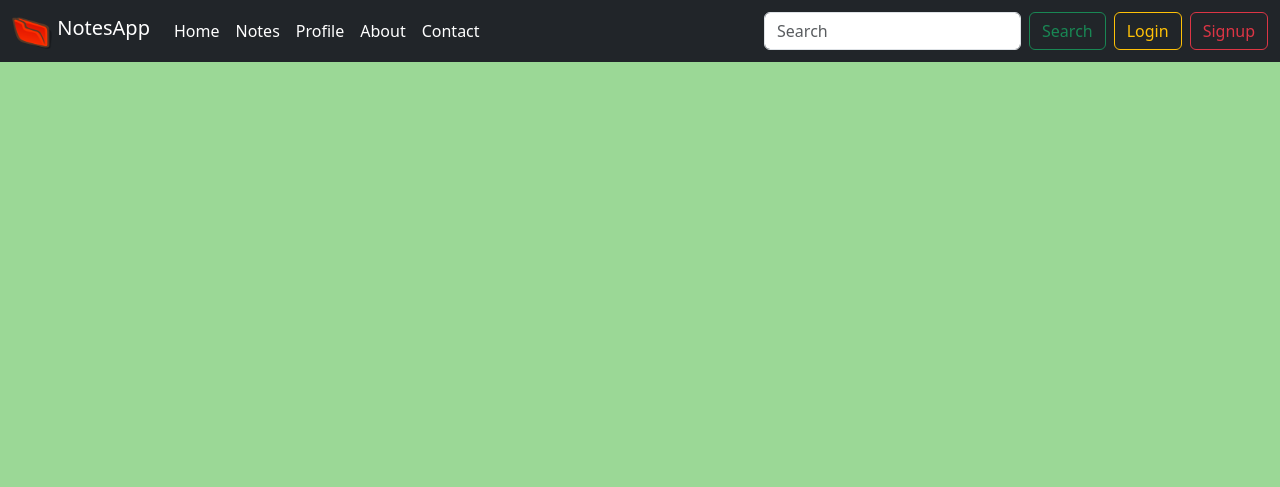
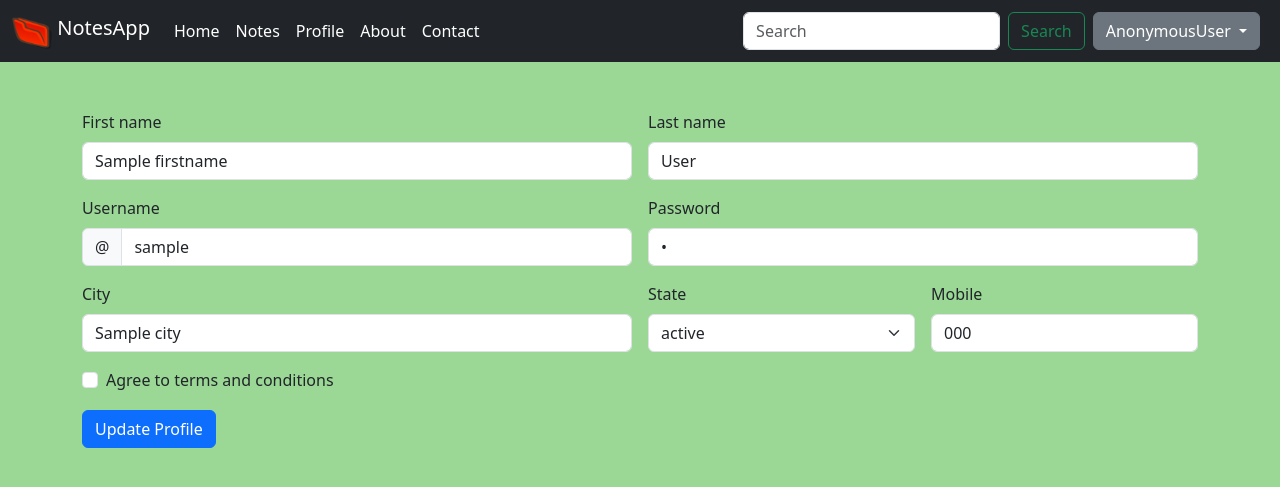
Before and after one commit to SanketTOPS/10May_Python, a Django app: template Django-Project/FinalNotesApp/templates/profile.html in a window 1280 px wide. Shown: the top 487 px of the page. Run offline with Django 4.2, Linux system fonts and the light colour scheme; the template is opened without the code that fills it: most values are stand-ins (such as "Sample title", 1, 10 or a date in 2020).

Commit message:
Update Profile

```diff
--- a/Django-Project/FinalNotesApp/notesapp/urls.py
+++ b/Django-Project/FinalNotesApp/notesapp/urls.py
@@ -8,4 +8,5 @@ urlpatterns = [
    path('profile/',views.profile),
    path('about/',views.about),
    path('contact/',views.contact),
+   path('userlogout/',views.userlogout),
 ]
--- a/Django-Project/FinalNotesApp/templates/profile.html
+++ b/Django-Project/FinalNotesApp/templates/profile.html
@@ -50,70 +50,43 @@
                     <input class="form-control me-2" type="search" placeholder="Search" aria-label="Search">
                     <button class="btn btn-outline-success" type="submit">Search</button>
                 </form>
+                {% if user is none %}
                 <button class="btn btn-outline-warning mx-2" data-bs-toggle="modal"
                     data-bs-target="#loginModal">Login</button>
                 <button class="btn btn-outline-danger" data-bs-toggle="modal"
                     data-bs-target="#signupModal">Signup</button>
+                {% else %}
+                <div class="dropdown">
+                    <button class="btn btn-secondary dropdown-toggle mx-2" type="button" data-bs-toggle="dropdown"
+                        aria-expanded="false">
+                        {{user}}
+                    </button>
+                    <ul class="dropdown-menu">
+
+                        <li><a class="dropdown-item" href="/userlogout">Logout</a></li>
+                    </ul>
+                </div>
+                <!-- <a class="btn btn-outline-danger mx-2" href="/userlogout">Logout</a> -->
+                {% endif %}
             </div>
         </div>
     </nav>
     <!-- Navbar End -->
 
-    <!-- Login Modal Start -->
-    <div class="modal fade" id="loginModal" tabindex="-1" aria-labelledby="exampleModalLabel" aria-hidden="true">
-        <div class="modal-dialog">
-            <div class="modal-content">
-                <div class="modal-header">
-                    <h1 class="modal-title fs-5" id="exampleModalLabel">Login</h1>
-                    <button type="button" class="btn-close" data-bs-dismiss="modal" aria-label="Close"></button>
-                </div>
-                <div class="modal-body">
-                    <form>
-                        <div class="mb-3">
-                            <label for="exampleInputEmail1" class="form-label">Username</label>
-                            <input type="email" class="form-control" id="exampleInputEmail1"
-                                aria-describedby="emailHelp">
-                            <div id="emailHelp" class="form-text">We'll never share your email with anyone else.</div>
-                        </div>
-                        <div class="mb-3">
-                            <label for="exampleInputPassword1" class="form-label">Password</label>
-                            <input type="password" class="form-control" id="exampleInputPassword1">
-                        </div>
-                        <div class="mb-3 form-check">
-                            <input type="checkbox" class="form-check-input" id="exampleCheck1">
-                            <label class="form-check-label" for="exampleCheck1">Check me out</label>
-                        </div>
-                        <button type="submit" class="btn btn-primary">Login</button>
-                    </form>
-                </div>
-                <div class="modal-footer">
-                    <button type="button" class="btn btn-secondary" data-bs-dismiss="modal">Close</button>
-                </div>
-            </div>
-        </div>
-    </div>
-    <!-- Login Modal End -->
-
-    <!-- Signup Modal Start -->
-    <div class="modal fade" id="signupModal" tabindex="-1" aria-labelledby="exampleModalLabel" aria-hidden="true">
-        <div class="modal-dialog">
-            <div class="modal-content">
-                <div class="modal-header">
-                    <h1 class="modal-title fs-5" id="exampleModalLabel">Signup</h1>
-                    <button type="button" class="btn-close" data-bs-dismiss="modal" aria-label="Close"></button>
-                </div>
-                <div class="modal-body">
-                    <form class="row g-3 needs-validation" novalidate>
+    <!-- Update Profile Start -->
+    <div class="container my-5">
+        <form method="post" class="row g-3 needs-validation" novalidate>
+            {% csrf_token %}
             <div class="col-md-6">
                 <label for="validationCustom01" class="form-label">First name</label>
-                            <input type="text" class="form-control" id="validationCustom01" required>
+                <input type="text" value="{{userid.firstname}}" class="form-control" id="validationCustom01" required>
                 <div class="valid-feedback">
                     Looks good!
                 </div>
             </div>
             <div class="col-md-6">
                 <label for="validationCustom02" class="form-label">Last name</label>
-                            <input type="text" class="form-control" id="validationCustom02" required>
+                <input type="text" value="{{userid.lastname}}" class="form-control" id="validationCustom02" required>
                 <div class="valid-feedback">
                     Looks good!
                 </div>
@@ -122,7 +95,7 @@
                 <label for="validationCustomUsername" class="form-label">Username</label>
                 <div class="input-group has-validation">
                     <span class="input-group-text" id="inputGroupPrepend">@</span>
-                                <input type="email" class="form-control" id="validationCustomUsername"
+                    <input type="email" value="{{userid.username}}" class="form-control" id="validationCustomUsername"
                         aria-describedby="inputGroupPrepend" required>
                     <div class="invalid-feedback">
                         Please choose a username.
@@ -131,14 +104,14 @@
             </div>
             <div class="col-md-6">
                 <label for="validationCustom01" class="form-label">Password</label>
-                            <input type="password" class="form-control" id="validationCustom01" required>
+                <input type="password" value="{{userid.password}}" class="form-control" id="validationCustom01" required>
                 <div class="valid-feedback">
                     Looks good!
                 </div>
             </div>
             <div class="col-md-6">
                 <label for="validationCustom03" class="form-label">City</label>
-                            <input type="text" class="form-control" id="validationCustom03" required>
+                <input type="text" value="{{userid.city}}" class="form-control" id="validationCustom03" required>
                 <div class="invalid-feedback">
                     Please provide a valid city.
                 </div>
@@ -146,7 +119,7 @@
             <div class="col-md-3">
                 <label for="validationCustom04" class="form-label">State</label>
                 <select class="form-select" id="validationCustom04" required>
-                                <option selected disabled value="">Choose...</option>
+                    <option selected disabled value="">{{userid.state}}</option>
                     <option>Gujarat</option>
                     <option>Goa</option>
                     <option>Delhi</option>
@@ -159,7 +132,7 @@
             </div>
             <div class="col-md-3">
                 <label for="validationCustom05" class="form-label">Mobile</label>
-                            <input type="text" class="form-control" id="validationCustom05" required>
+                <input type="text" value="{{userid.mobile}}" class="form-control" id="validationCustom05" required>
                 <div class="invalid-feedback">
                     Please provide a valid zip.
                 </div>
@@ -176,17 +149,11 @@
                 </div>
             </div>
             <div class="col-12">
-                            <button class="btn btn-primary" type="submit">Submit form</button>
+                <button class="btn btn-primary" type="submit">Update Profile</button>
             </div>
         </form>
     </div>
-                <div class="modal-footer">
-                    <button type="button" class="btn btn-secondary" data-bs-dismiss="modal">Close</button>
-                </div>
-            </div>
-        </div>
-    </div>
-    <!-- Signup Modal End -->
+    <!-- Update Profile End -->
 </body>
 
 </html>
```
Also changed, not shown: Django-Project/FinalNotesApp/notesapp/views.py (+12 -1 lines), Django-Project/FinalNotesApp/templates/notes.html (+15 -2 lines). Lines whose indentation alone changed are shown as unchanged.
